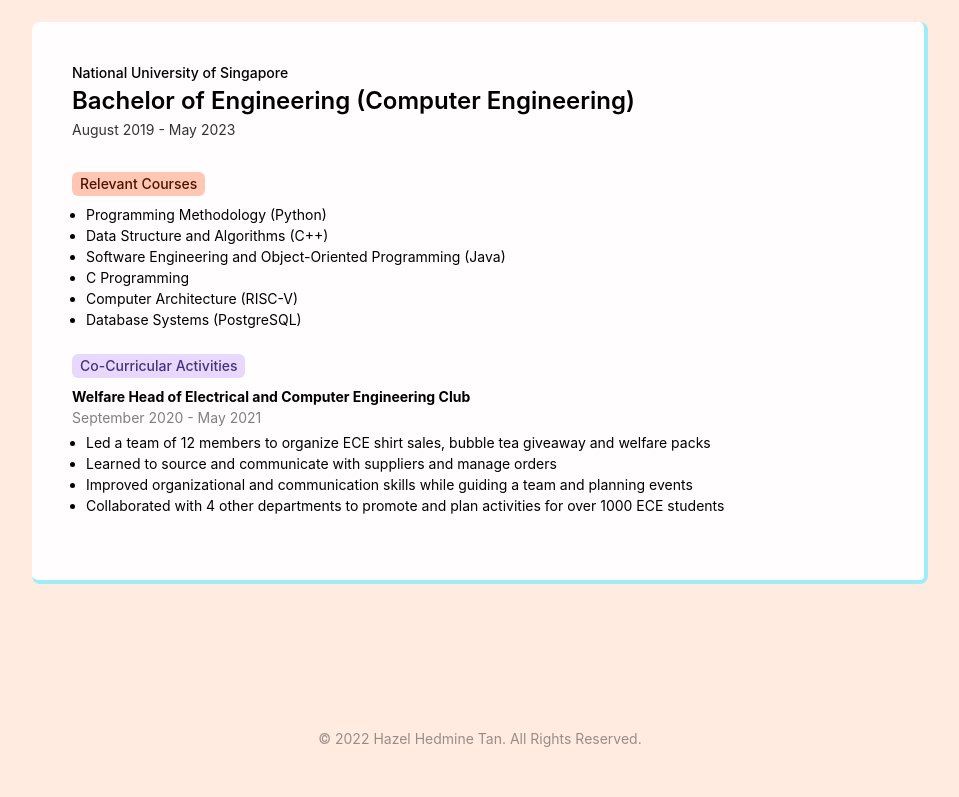
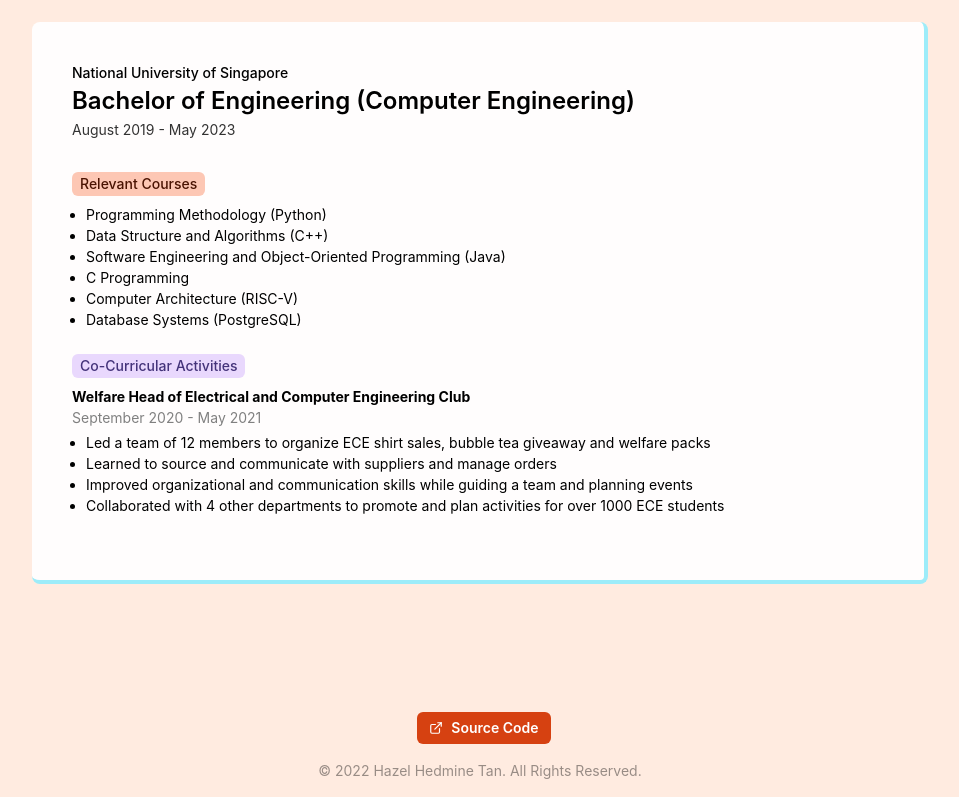
Before and after one commit to hazelhedmine/portfolio-website, a React (Create React App) app: page / in a window 1280 px wide. Shown: the part 1627-2424 px from the top of the page, without its empty margins (160-1119 px from the left). Before the commit the page ends 2392 px from the top, so only its background shows below. Built offline with nearby package versions, Linux system fonts and the light colour scheme.

Commit message:
Add source code link at footer

```diff
--- a/src/components/sections/Footer.js
+++ b/src/components/sections/Footer.js
@@ -1,10 +1,30 @@
-import { Box } from '@chakra-ui/react';
+import { Box, Button, Flex } from '@chakra-ui/react';
+import { ExternalLinkIcon } from '@chakra-ui/icons';
 
 const Footer = () => {
   return (
-    <Box paddingY={4} align="center" opacity={0.4} fontSize="sm">
-      &copy; {new Date().getFullYear()} Hazel Hedmine Tan. All Rights Reserved.
-    </Box>
+    <Flex justify="center" direction="column">
+      <Box align="center">
+        <Button
+          size="sm"
+          fontSize="sm"
+          aria-label={`Go to Repository`}
+          variant="solid"
+          colorScheme="coral"
+          marginLeft="2"
+          onClick={() => {
+            window.open('https://github.com/hazelhedmine/portfolio-website');
+          }}
+          leftIcon={<ExternalLinkIcon />}
+        >
+          Source Code
+        </Button>
+      </Box>
+      <Box paddingY={4} align="center" opacity={0.4} fontSize="sm">
+        &copy; {new Date().getFullYear()} Hazel Hedmine Tan. All Rights
+        Reserved.
+      </Box>
+    </Flex>
   );
 };
 
```
